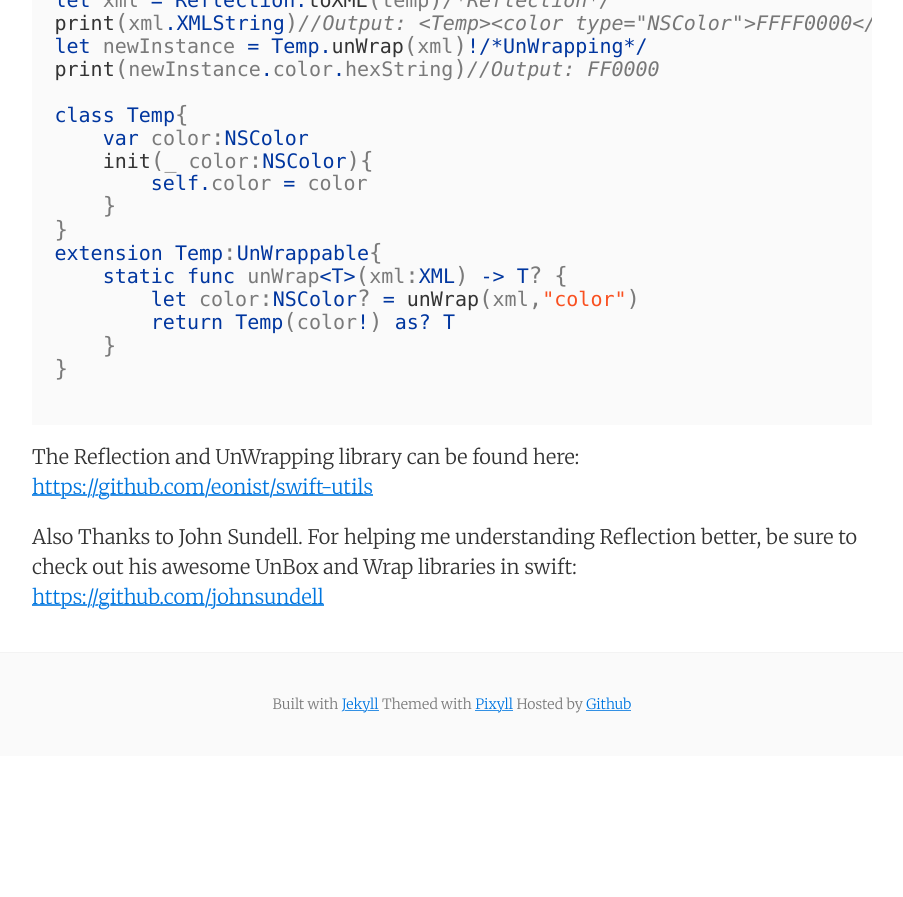
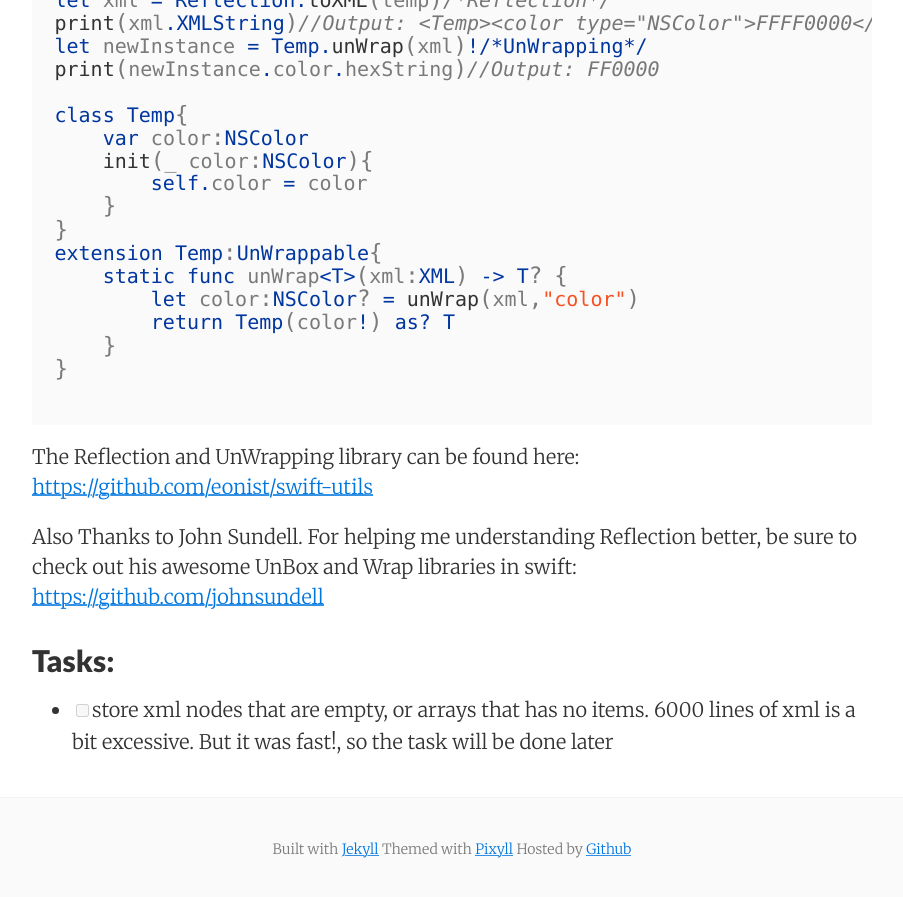
Before and after one commit to stylekit/stylekit.github.io, a Jekyll site: the page built from _posts/2016-10-08-Optimizing-The-Style-manager.md, in a window 1280 px wide and 900 px high, scrolled down 1534 px. Shown: the top 897 px of the window, without its empty margins (188-1091 px from the left). Built offline with Jekyll 4.4.1, drawn with Linux system fonts in a browser that asks for light colours; nearby versions of some CDN libraries; comment, search, counter and statistics services are not loaded; before the commit the page ends 2290 px from its top, so only the background shows below that.

Commit message:
Files modified: 1


Modified 1 file:
_posts/2016-10-08-Optimizing-The-Style-manager.md

```diff
--- a/_posts/2016-10-08-Optimizing-The-Style-manager.md
+++ b/_posts/2016-10-08-Optimizing-The-Style-manager.md
@@ -43,3 +43,7 @@ extension Temp:UnWrappable{
 The Reflection and UnWrapping library can be found here: [https://github.com/eonist/swift-utils](https://github.com/eonist/swift-utils)
 
 Also Thanks to John Sundell. For helping me understanding Reflection better, be sure to check out his awesome UnBox and Wrap libraries in swift: [https://github.com/johnsundell ](https://github.com/johnsundell )
+
+## Tasks:
+
+- [ ] store xml nodes that are empty, or arrays that has no items. 6000 lines of xml is a bit excessive. But it was fast!, so the task will be done later
```
